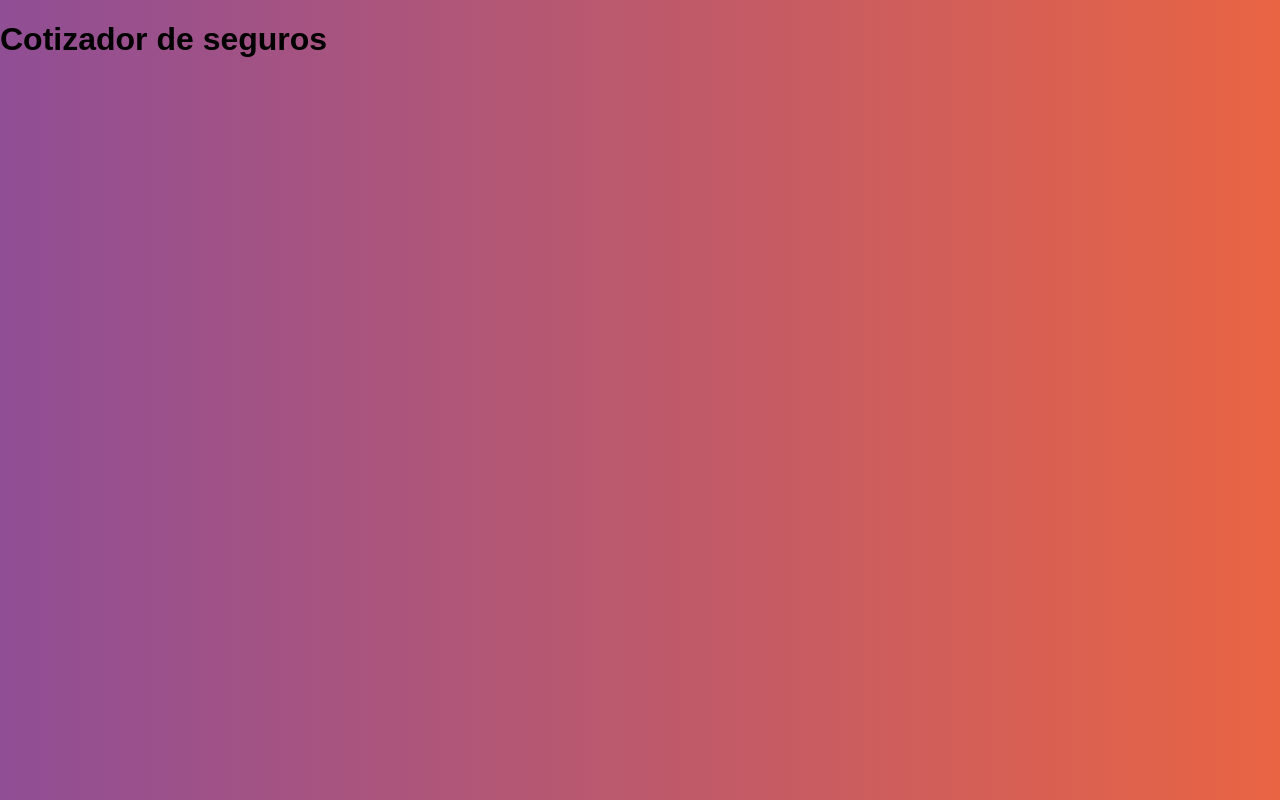
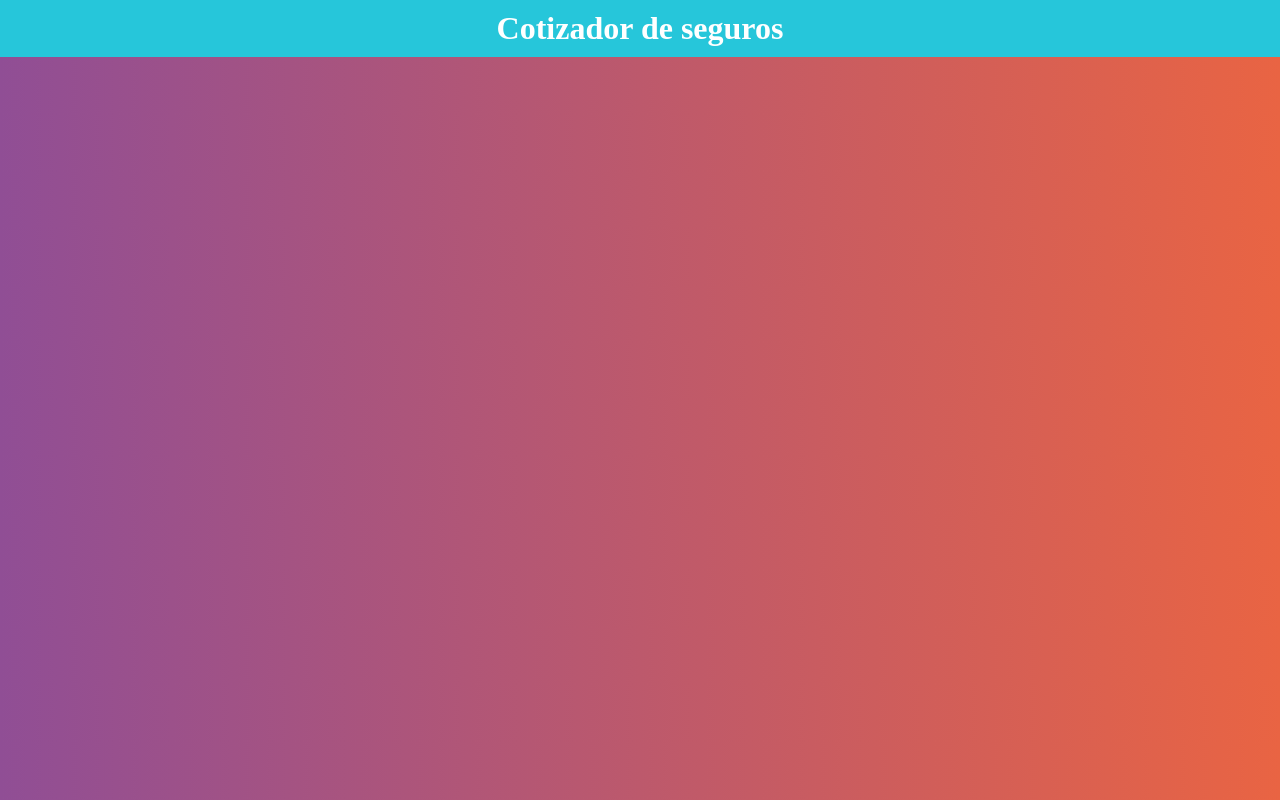
Before and after one commit to jmgomez1986/Udemy.React.La.Guia.Completa.Hooks.Redux.Context-, a React (Create React App) app in the folder proyectos/04_cotizador/: page / in a window 1280 px wide. Built offline with nearby package versions, Linux system fonts and the light colour scheme.

Commit message:
Seccion 7: PROYECTO: Cotizador de Seguro de Automovil / Clase 87: Agregando Emotion para Styled Components

```diff
--- a/proyectos/04_cotizador/package.json
+++ b/proyectos/04_cotizador/package.json
@@ -3,6 +3,8 @@
   "version": "0.1.0",
   "private": true,
   "dependencies": {
+    "@emotion/core": "^10.0.35",
+    "@emotion/styled": "^10.0.27",
     "@testing-library/jest-dom": "^4.2.4",
     "@testing-library/react": "^9.5.0",
     "@testing-library/user-event": "^7.2.1",
--- a/proyectos/04_cotizador/src/components/Header.js
+++ b/proyectos/04_cotizador/src/components/Header.js
@@ -1,10 +1,25 @@
 import React from 'react';
+import styled from '@emotion/styled';
+
+const ContenedorHeader = styled.header`
+  background-color: #26C6DA;
+  padding: 10px;
+  font-weight: bold;
+  color: #ffffff;
+`;
+
+const TextoHeader = styled.h1`
+  font-size: 2rem;
+  font-family: 'Slabo 24px', serif;
+  text-align: center;
+  margin: 0px;
+`;
 
 const Header = ({ titulo }) => {
   return (
-    <header>
-      <h1>{titulo}</h1>
-    </header>
+    <ContenedorHeader>
+      <TextoHeader>{titulo}</TextoHeader>
+    </ContenedorHeader>
   );
 }
 
```
Also changed, not shown: 1 other file (tests, documents, lock files or other folders).
